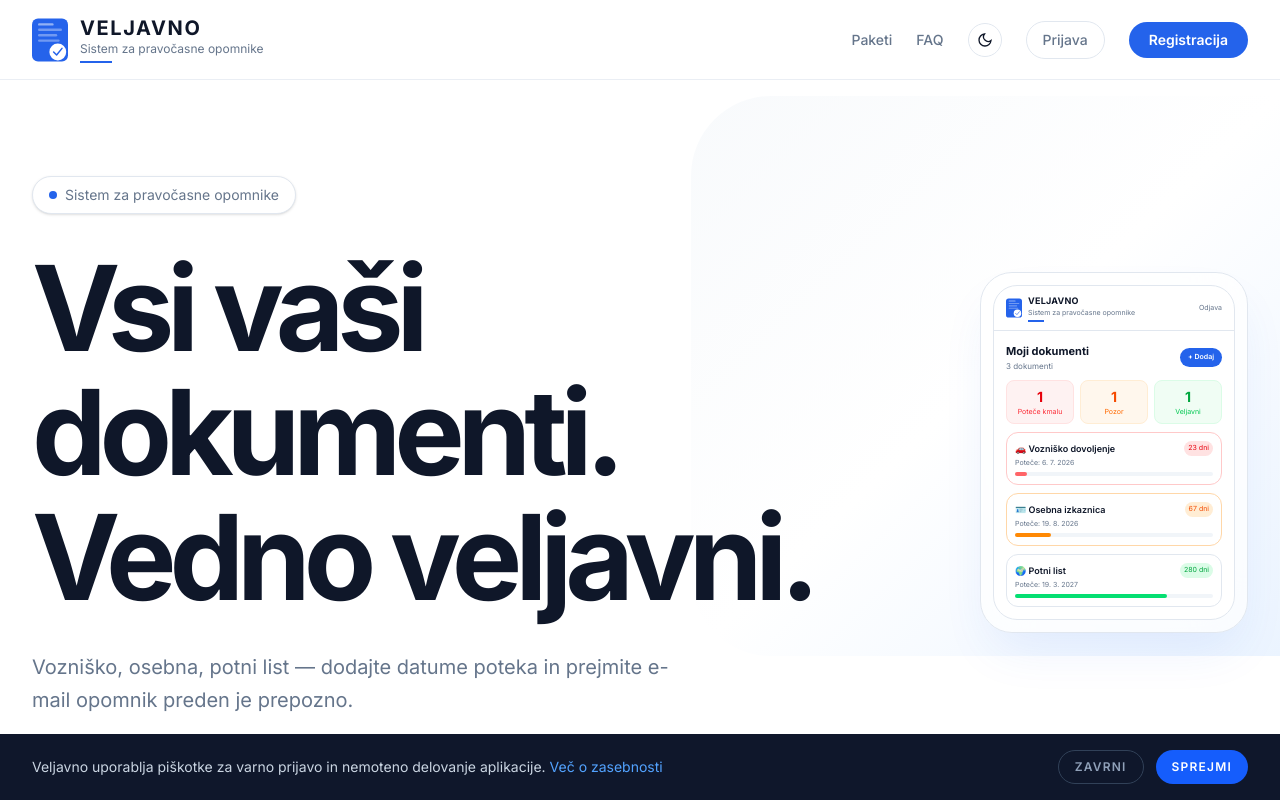
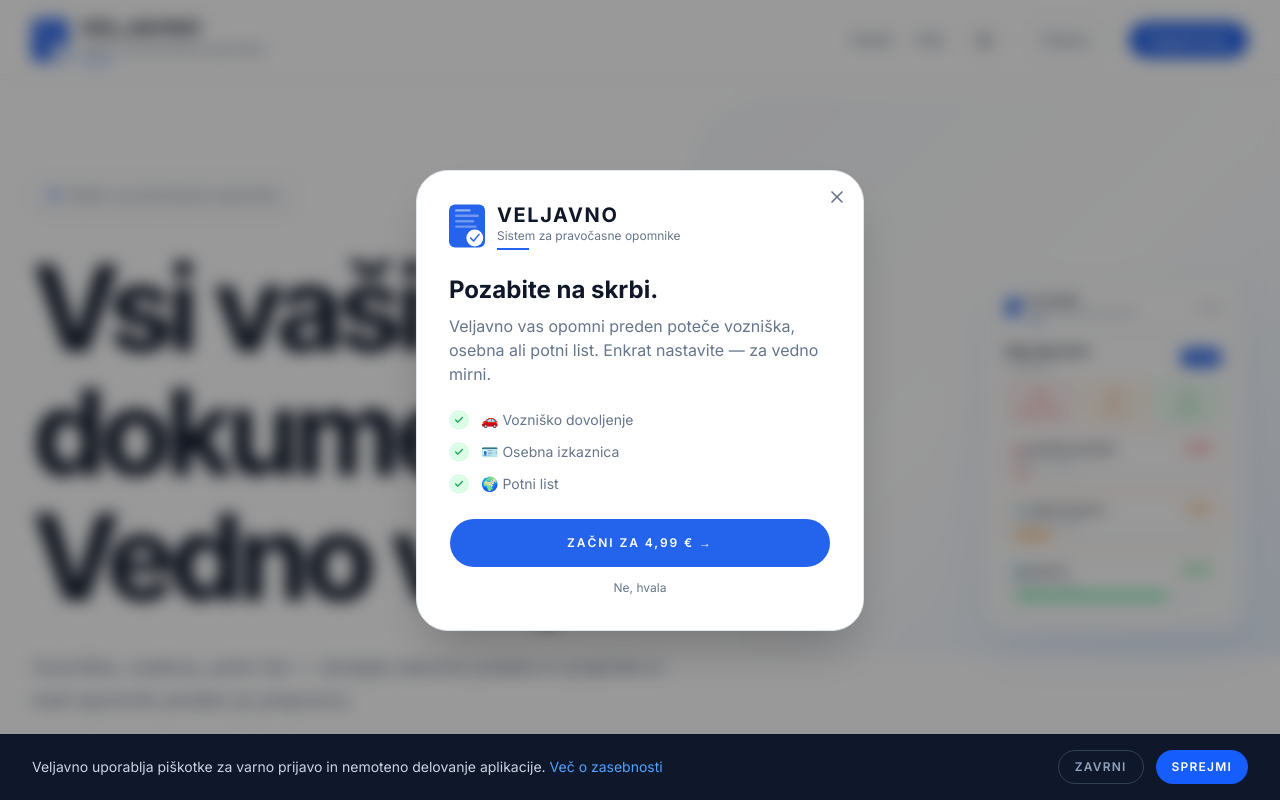
Before and after one commit to kristjandraksler/veljavno, a Next.js app: page / in a window 1280 px wide. Shown: the top 800 px of the page. Built offline with nearby package versions, Linux system fonts and the light colour scheme; no server answers.

Commit message:
Dodaj welcome popup, upsell banner, popravi profil state

```diff
--- a/app/page.tsx
+++ b/app/page.tsx
@@ -1,13 +1,13 @@
 'use client'
 
-import React, { useState } from 'react';
+import React, { useState, useEffect } from 'react';
 import { motion } from 'framer-motion';
 import { useRouter } from 'next/navigation';
 import { useTheme } from 'next-themes';
 import { supabase } from '@/lib/supabase';
 import { Button } from '@/components/ui/button';
 import { Input } from '@/components/ui/input';
-import { Check, Mail, Plus, Clock3, ShieldCheck } from 'lucide-react';
+import { Check, Mail, Plus, Clock3 } from 'lucide-react';
 
 const plans = [
   {
@@ -59,6 +59,20 @@
   const [email, setEmail] = useState('');
   const [status, setStatus] = useState('idle');
   const [mobileMenu, setMobileMenu] = useState(false);
+  const [showWelcome, setShowWelcome] = useState(false);
+
+  useEffect(() => {
+    const seen = localStorage.getItem('welcome-seen')
+    if (!seen) {
+      const timer = setTimeout(() => setShowWelcome(true), 3000)
+      return () => clearTimeout(timer)
+    }
+  }, [])
+
+  function zapriWelcome() {
+    localStorage.setItem('welcome-seen', 'true')
+    setShowWelcome(false)
+  }
 
   const handleWaitlist = async (e: React.FormEvent) => {
     e.preventDefault();
@@ -172,7 +186,6 @@
           <motion.div initial={{ opacity: 0, scale: 0.96 }} animate={{ opacity: 1, scale: 1 }} transition={{ duration: 0.8, delay: 0.15 }} className="relative z-10 md:col-span-3 md:pt-24">
             <div className="rounded-[2rem] border border-border bg-card/70 p-3 shadow-2xl shadow-primary/10 backdrop-blur-xl">
               <div className="rounded-[1.5rem] bg-background border border-border overflow-hidden">
-      {/* Nav */}
                 <div className="border-b border-border px-3 py-2 flex items-center justify-between">
                   <div className="flex items-center gap-1.5">
                     <svg width="16" height="20" viewBox="0 0 60 72" fill="none">
@@ -192,9 +205,7 @@
                   </div>
                   <div className="text-[7px] text-muted-foreground">Odjava</div>
                 </div>
-      {/* Content */}
                 <div className="p-3 space-y-2">
-        {/* Header */}
                   <div className="flex items-center justify-between">
                     <div>
                       <div className="text-[11px] font-bold">Moji dokumenti</div>
@@ -202,7 +213,6 @@
                     </div>
                     <div className="bg-primary text-white text-[7px] font-semibold px-2 py-1 rounded-full">+ Dodaj</div>
                   </div>
-        {/* Stats */}
                   <div className="grid grid-cols-3 gap-1.5">
                     <div className="bg-red-50 border border-red-100 rounded-lg p-1.5 text-center">
                       <div className="text-sm font-bold text-red-600">1</div>
@@ -217,7 +227,6 @@
                       <div className="text-[7px] text-green-500">Veljavni</div>
                     </div>
                   </div>
-        {/* Doc 1 - red */}
                   <div className="bg-card border border-red-200 rounded-xl p-2">
                     <div className="flex items-center gap-1 mb-0.5">
                       <span className="text-[9px] font-semibold">🚗 Vozniško dovoljenje</span>
@@ -228,7 +237,6 @@
                       <div className="h-1 rounded-full bg-red-400" style={{ width: '6%' }} />
                     </div>
                   </div>
-        {/* Doc 2 - orange */}
                   <div className="bg-card border border-orange-200 rounded-xl p-2">
                     <div className="flex items-center gap-1 mb-0.5">
                       <span className="text-[9px] font-semibold">🪪 Osebna izkaznica</span>
@@ -239,7 +247,6 @@
                       <div className="h-1 rounded-full bg-orange-400" style={{ width: '18%' }} />
                     </div>
                   </div>
-        {/* Doc 3 - green */}
                   <div className="bg-card border border-border rounded-xl p-2">
                     <div className="flex items-center gap-1 mb-0.5">
                       <span className="text-[9px] font-semibold">🌍 Potni list</span>
@@ -284,8 +291,8 @@
       <section id="paketi" className="scroll-mt-24 py-24 md:py-40">
         <div className="mx-auto max-w-7xl px-5 md:px-8">
           <div className="mb-16 max-w-3xl">
-            <p className="mb-3 text-sm font-semibold uppercase tracking-[0.18em] text-primary">Paketi</p><p className="font-display text-4xl font-bold tracking-[-0.04em] md:text-6xl">Enkrat plačate. Za vedno mirni.</p>
-            <h2 className="font-display text-4xl font-bold tracking-[-0.04em] md:text-6xl"></h2>
+            <p className="mb-3 text-sm font-semibold uppercase tracking-[0.18em] text-primary">Paketi</p>
+            <h2 className="font-display text-4xl font-bold tracking-[-0.04em] md:text-6xl">Enkrat plačate. Za vedno mirni.</h2>
           </div>
           <div className="grid gap-6 md:grid-cols-2 max-w-3xl mx-auto">
             {plans.map((plan) => (
@@ -396,6 +403,59 @@
           </div>
         </div>
       </footer>
+
+      {/* Welcome popup */}
+      {showWelcome && (
+        <div className="fixed inset-0 z-50 flex items-center justify-center px-5 bg-black/40 backdrop-blur-sm">
+          <div className="bg-background border border-border rounded-[2rem] p-8 max-w-md w-full shadow-2xl relative">
+            <button onClick={zapriWelcome} className="absolute top-4 right-4 text-muted-foreground hover:text-foreground">
+              <svg width="20" height="20" viewBox="0 0 24 24" fill="none" stroke="currentColor" strokeWidth="2" strokeLinecap="round">
+                <line x1="18" y1="6" x2="6" y2="18"/><line x1="6" y1="6" x2="18" y2="18"/>
+              </svg>
+            </button>
+
+           <div className="flex items-center gap-3 mb-6">
+  <svg width="36" height="44" viewBox="0 0 60 72" fill="none">
+    <rect x="0" y="0" width="60" height="72" rx="10" fill="#2563eb"/>
+    <rect x="10" y="8" width="26" height="4" rx="2" fill="white" fillOpacity="0.5"/>
+    <rect x="10" y="17" width="40" height="4" rx="2" fill="white" fillOpacity="0.35"/>
+    <rect x="10" y="26" width="32" height="4" rx="2" fill="white" fillOpacity="0.35"/>
+    <rect x="10" y="35" width="36" height="4" rx="2" fill="white" fillOpacity="0.35"/>
+    <circle cx="43" cy="56" r="14" fill="white"/>
+    <path d="M36 56 L41 61 L50 50" stroke="#2563eb" strokeWidth="2.5" strokeLinecap="round" strokeLinejoin="round"/>
+  </svg>
+  <div className="flex flex-col">
+    <span className="font-display text-xl font-bold tracking-[0.08em] leading-tight">VELJAVNO</span>
+    <span className="text-xs text-muted-foreground">Sistem za pravočasne opomnike</span>
+    <div className="w-8 h-0.5 bg-primary mt-1" />
+  </div>
+</div>
+
+            <h2 className="text-2xl font-bold mb-2">Pozabite na skrbi.</h2>
+            <p className="text-muted-foreground mb-6">Veljavno vas opomni preden poteče vozniška, osebna ali potni list. Enkrat nastavite — za vedno mirni.</p>
+
+            <div className="flex flex-col gap-3 mb-6">
+              {['🚗 Vozniško dovoljenje', '🪪 Osebna izkaznica', '🌍 Potni list'].map(d => (
+                <div key={d} className="flex items-center gap-3 text-sm text-muted-foreground">
+                  <span className="w-5 h-5 bg-green-100 rounded-full flex items-center justify-center flex-shrink-0">
+                    <svg width="10" height="10" viewBox="0 0 24 24" fill="none" stroke="#16a34a" strokeWidth="3" strokeLinecap="round">
+                      <polyline points="20 6 9 17 4 12"/>
+                    </svg>
+                  </span>
+                  {d}
+                </div>
+              ))}
+            </div>
+
+            <Button onClick={() => { zapriWelcome(); scrollToPackages() }} className="w-full rounded-full py-6 text-xs font-semibold uppercase tracking-[0.16em]">
+              Začni za 4,99 € →
+            </Button>
+            <button onClick={zapriWelcome} className="w-full text-xs text-muted-foreground mt-3 hover:text-foreground transition-colors">
+              Ne, hvala
+            </button>
+          </div>
+        </div>
+      )}
     </main>
   );
 }
```
Lines whose indentation alone changed are shown as unchanged.
